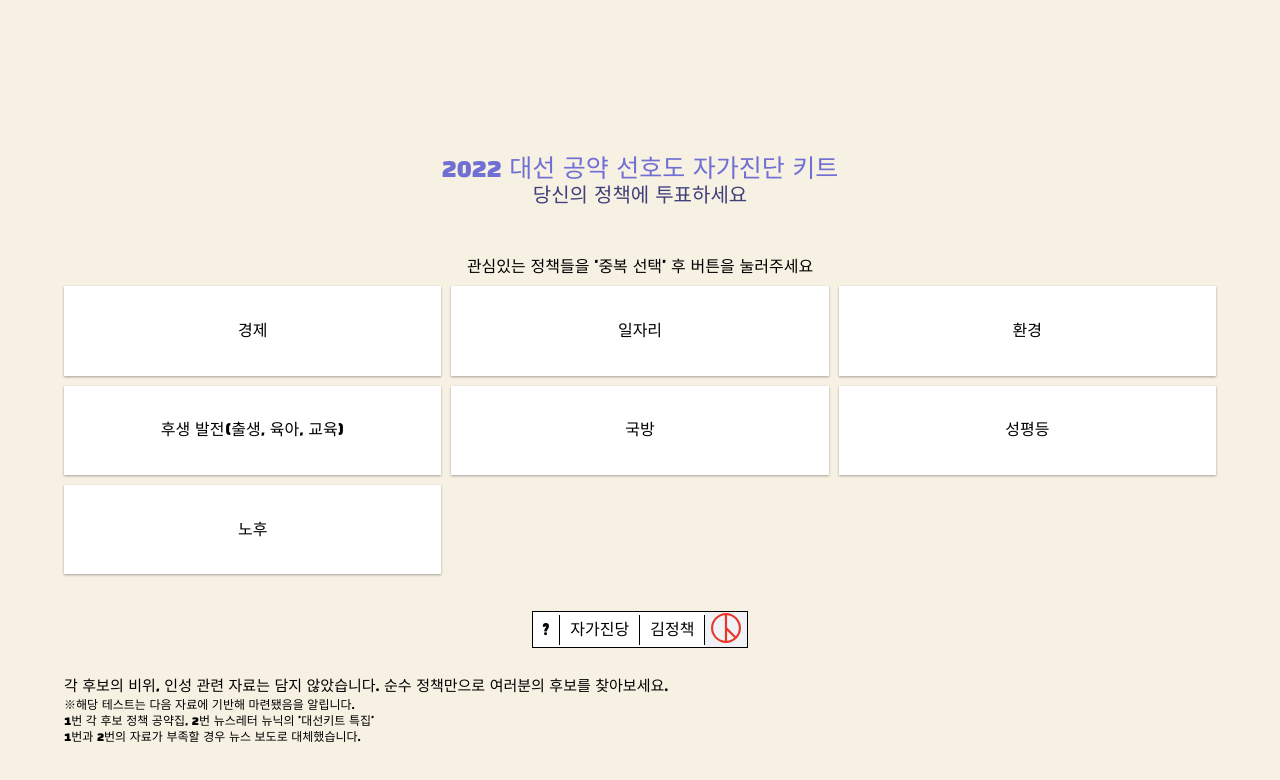
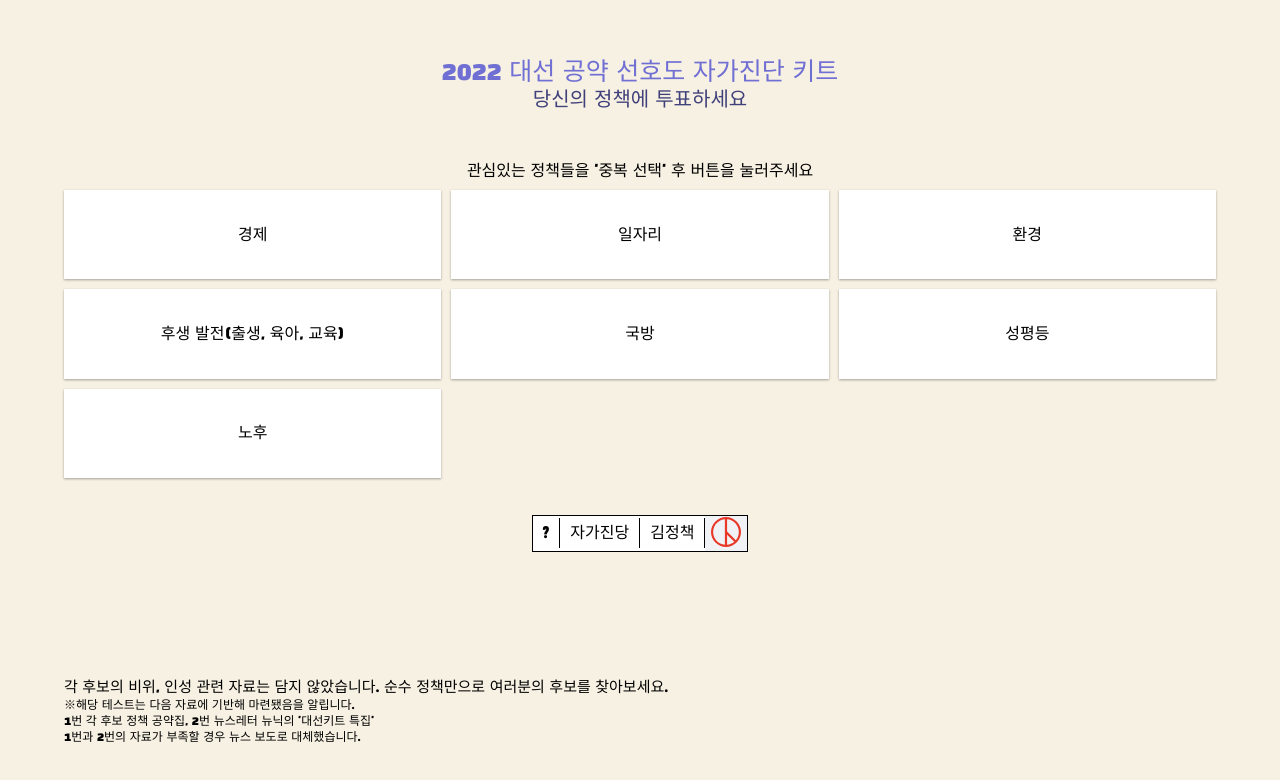
Before and after one commit to userJu/2022-presidential-promise-self-test-kit, a React (Create React App) app: page / in a window 1280 px wide. Shown: the top 780 px of the page. Built offline with nearby package versions, Linux system fonts and the light colour scheme.

Commit message:
수정사항 2

```diff
--- a/src/components/ChooseRange.tsx
+++ b/src/components/ChooseRange.tsx
@@ -89,9 +89,9 @@ const Svg = styled.svg`
 
 const Notice = styled.div`
   width: 90%;
-  position: absolute;
   bottom: 3.5rem;
   max-width: 1200px;
+  margin-top: 8rem;
   h3 {
     font-size: 15px;
     margin-bottom: 0.1rem;
--- a/src/components/ResultPage.tsx
+++ b/src/components/ResultPage.tsx
@@ -29,6 +29,8 @@ const ResultName = styled.h1`
 
 const ResultSupport = styled.h2`
   font-size: 20px;
+  margin-bottom: 5rem;
+
   color: ${(props) => props.theme.colors.accentColorDarkPurple};
 `;
 
@@ -39,7 +41,6 @@ const ResultBoxes = styled.div`
   grid-gap: 10px;
   width: 90%;
   height: 40vh;
-  margin-top: 5rem;
 
   div {
     background-color: ${(props) => props.theme.colors.whiteColor};
@@ -118,13 +119,11 @@ const ResultPage = () => {
   const state: any = location.state;
   const userChoice = state.userChoice;
   const selectedData = state.selectedData;
-  console.log(selectedData);
   const [selector, setSelector] = useState("");
   const [selectorPer, setSelectorPer] = useState("");
   const [candidate, setCandidate] = useState<
     { part: string; freCandidate: string }[]
   >([]);
-  const [openOnepick, setOpenOnepick] = useState(false);
 
   const onePickClick = (e: React.MouseEvent<HTMLDivElement>) => {
     const part = e.currentTarget.dataset.value;
@@ -134,16 +133,15 @@ const ResultPage = () => {
         obj[choiced.candidate] = (obj[choiced.candidate] || 0) + 1;
       }
     });
-    console.log(obj);
-    console.log(Object.values(obj));
     const frequency: number[] = Object.values(obj);
-
     const freCandidate = Object.keys(obj).find((key: string) => {
       return obj[key] === Math.max(...frequency);
     });
     setCandidate((prev: any) => [...prev, { part: part, freCandidate }]);
   };
   console.log(candidate);
+  console.log(candidate.includes({ freCandidate: "이재명", part: "경제" }));
+
   useEffect(() => {
     console.log(userChoice);
     let ChoicedCandidate: IChoicedCandidate = {
@@ -200,6 +198,7 @@ const ResultPage = () => {
     <Container>
       <ResultName>{selector}</ResultName>
       <ResultSupport>공약 지지율 : {selectorPer}%</ResultSupport>
+      <span>보드를 클릭하세요</span>
       <ResultBoxes>
         {selectedData.map((data: ISelectedData) => (
           <div key={data.id} onClick={onePickClick} data-value={data.id}>
```
